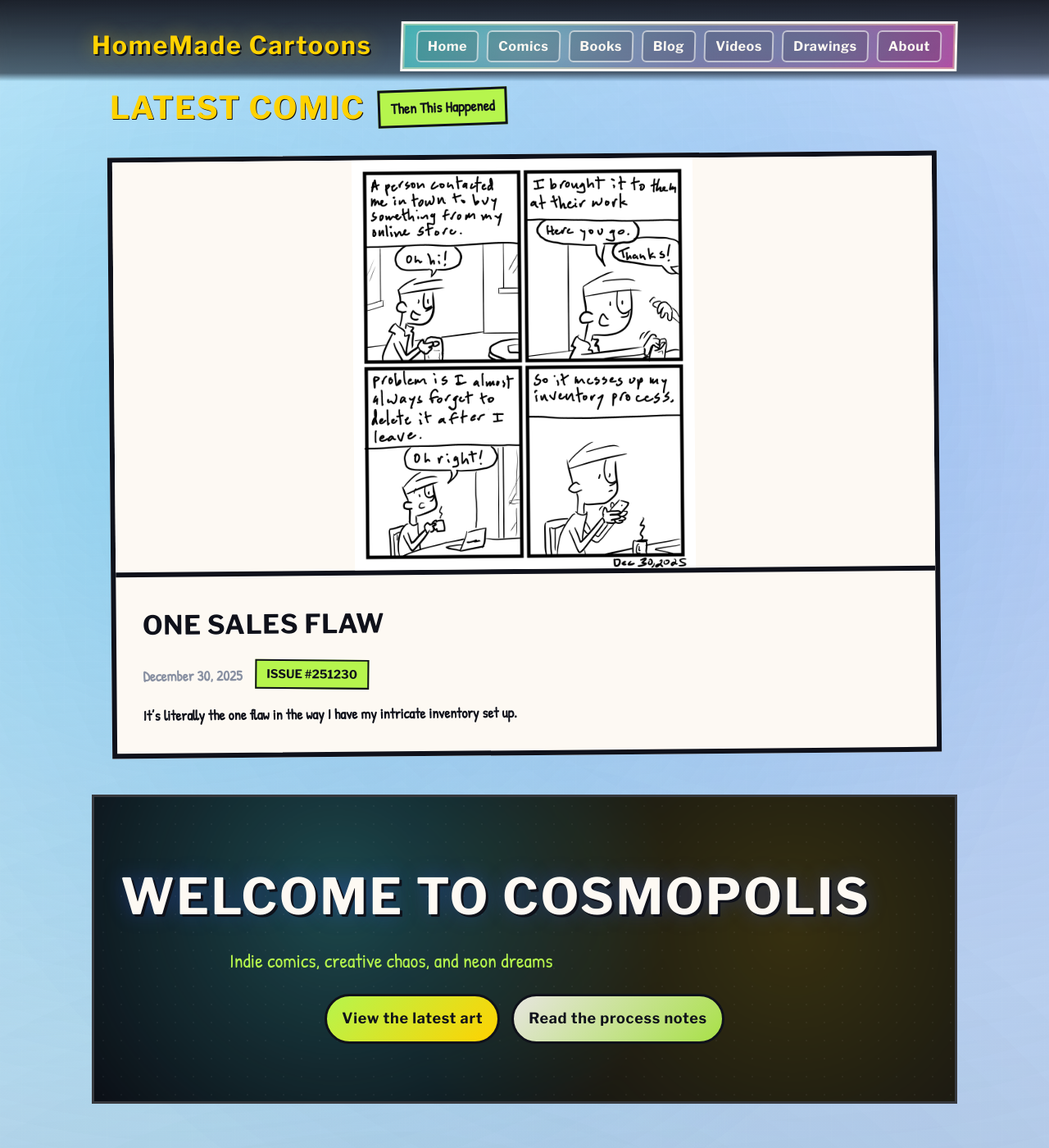
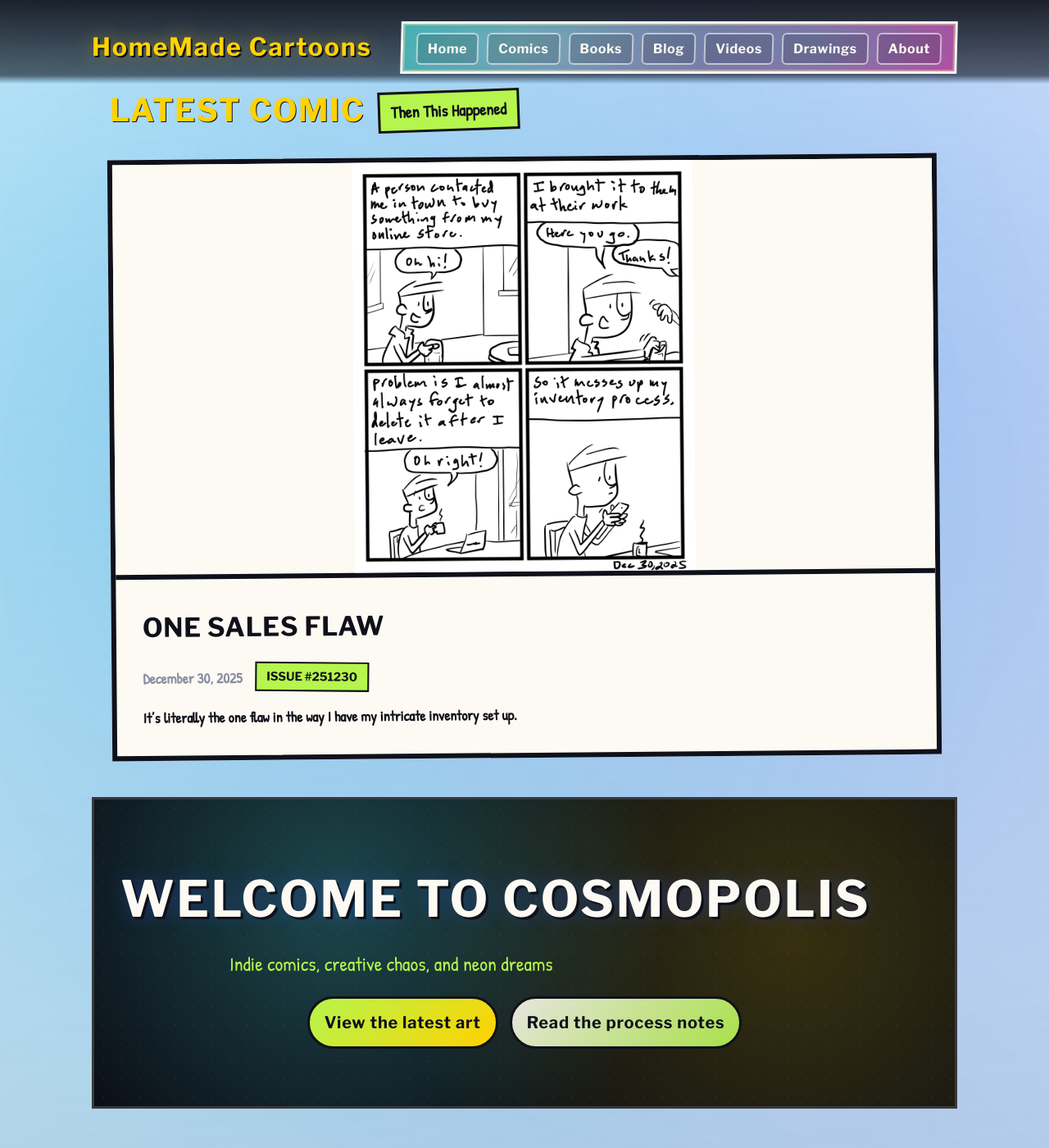
Before and after one commit to tmray/neon-noir-city-cartoon-site, a Jekyll site: the page built from index.html, in a window 1280 px wide and 1400 px high. Shown: the whole window at 82% size. Built offline with Jekyll 4.4.1, drawn with Linux system fonts in a browser that asks for light colours.

Commit message:
updated overall body text size
The patrick hand font I'm using renders really small or maybe because it's so unique looking it's that way? Either way I updated the body font size

```diff
--- a/assets/css/main.css
+++ b/assets/css/main.css
@@ -31,7 +31,7 @@
     linear-gradient(175deg, rgba(216, 241, 255, 0.85) 0%, rgba(148, 188, 226, 0.55) 45%, rgba(106, 119, 175, 0.80) 100%);
   color: var(--heavy-ink);
   line-height: 1.7;
-  font-size: 18px;
+  font-size: 20px;
   overflow-x: hidden;
   position: relative;
   min-height: 100vh;
@@ -1024,7 +1024,7 @@
 }
 
 @media (max-width: 640px) {
-  body { font-size: 17px; }
+  body { font-size: 20px; }
   .nav-menu {
     gap: 10px;
     row-gap: 12px;
```
